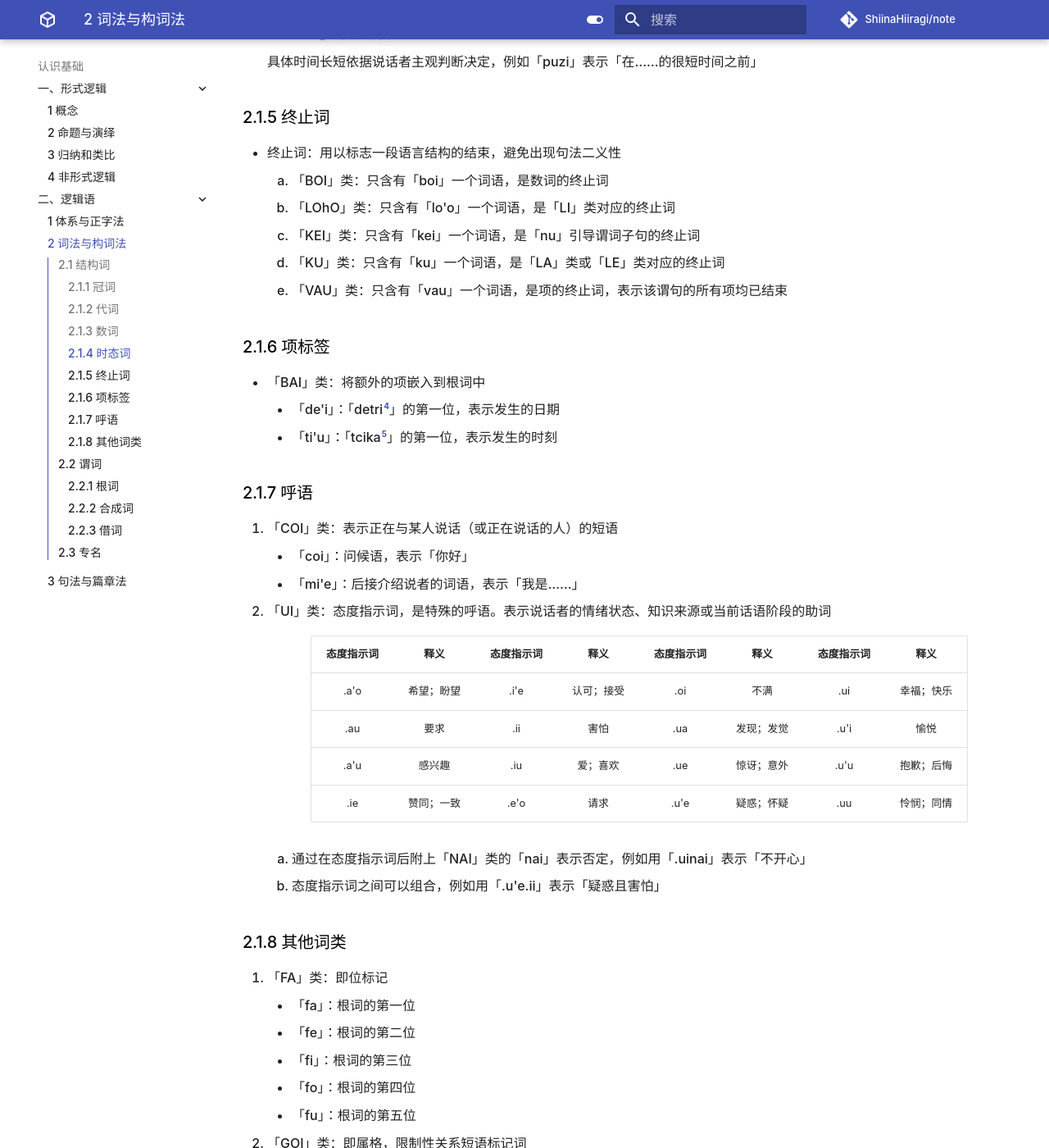
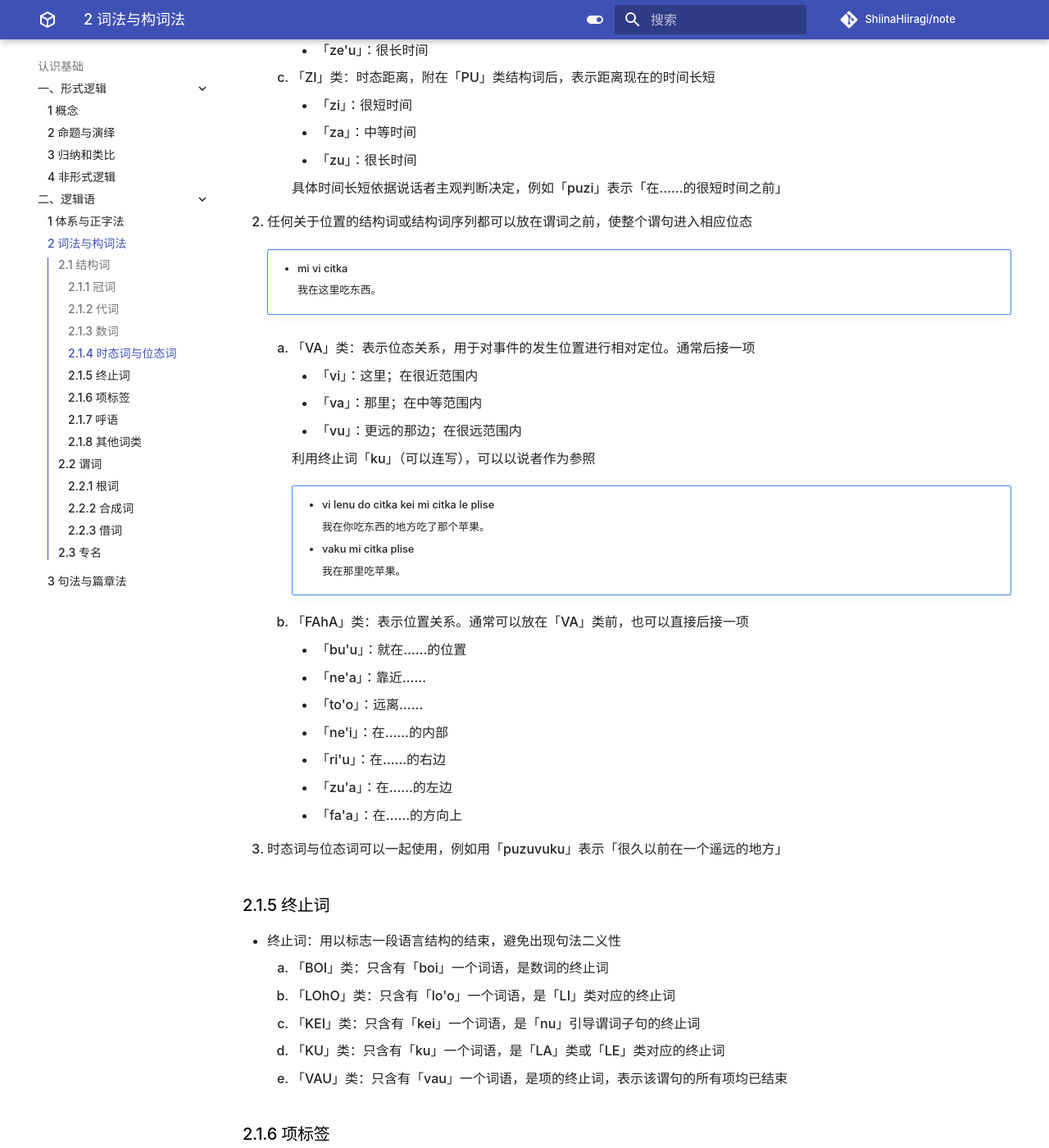
Before and after one commit to ShiinaHiiragi/note, an MkDocs documentation site: the page built from docs/cogn/jbo/lex.md, in a window 1280 px wide and 1400 px high, scrolled down 4273 px. Shown: the whole window at 82% size. Built offline with MkDocs 1.6.1 and Material for MkDocs 9.7.7, drawn with Linux system fonts in a browser that asks for light colours; comment, search, counter and statistics services are not loaded; some of the changed text lies outside the part shown.

Commit message:
add location tense

```diff
--- a/docs/cogn/jbo/lex.md
+++ b/docs/cogn/jbo/lex.md
@@ -145,33 +145,74 @@
 
                 全世界所有苹果的一半
 
-### 2.1.4 时态词
-1. 「PU」类：表示时态关系，用于对事件的发生时间进行相对定位。通常后接一项以及一个谓句
-    - 「pu」：意为「在……之前」
-    - 「ba」：意为「在……之后」
-    - 「ca」：意为「与……同时」
-
-    利用终止词「ku」（可以连写），可以省略作为参照的事件
+### 2.1.4 时态词与位态词
+1. 任何关于时间的结构词或结构词序列都可以放在谓词之前，使整个谓句进入相应时态
 
     !!! note ""
-        - pu lenu do citka kei mi citka le plise
+        - mi puzize'i citka le plise
 
-            在你吃东西之前，我吃了那个苹果。
+            我刚刚一下子就吃完了那个苹果。
 
-        - caku mi citka le plise
+    1. 「PU」类：表示时态关系，用于对事件的发生时间进行相对定位。通常后接一项
+        - 「pu」：意为「在……之前」
+        - 「ba」：意为「在……之后」
+        - 「ca」：意为「与……同时」
 
-            现在我吃了那个苹果。
+        利用终止词「ku」（可以连写），可以省略作为参照的事件
 
-2. 「ZEhA」类：表示持续时间长短
-    - 「ze'i」：很短时间
-    - 「ze'a」：中等时间
-    - 「ze'u」：很长时间
-3. 「ZI」类：时态距离，附在「PU」类结构词后，表示距离现在的时间长短
-    - 「zi」：很短时间
-    - 「za」：中等时间
-    - 「zu」：很长时间
+        !!! note ""
+            - pu lenu do citka kei mi citka le plise
 
-    具体时间长短依据说话者主观判断决定，例如「puzi」表示「在……的很短时间之前」
+                在你吃东西之前，我吃了那个苹果。
+
+            - caku mi citka le plise
+
+                现在我吃了那个苹果。
+
+    2. 「ZEhA」类：表示持续时间长短
+        - 「ze'i」：很短时间
+        - 「ze'a」：中等时间
+        - 「ze'u」：很长时间
+    3. 「ZI」类：时态距离，附在「PU」类结构词后，表示距离现在的时间长短
+        - 「zi」：很短时间
+        - 「za」：中等时间
+        - 「zu」：很长时间
+
+        具体时间长短依据说话者主观判断决定，例如「puzi」表示「在……的很短时间之前」
+
+2. 任何关于位置的结构词或结构词序列都可以放在谓词之前，使整个谓句进入相应位态
+
+    !!! note ""
+        - mi vi citka
+
+            我在这里吃东西。
+
+    1. 「VA」类：表示位态关系，用于对事件的发生位置进行相对定位。通常后接一项
+        - 「vi」：这里；在很近范围内
+        - 「va」：那里；在中等范围内
+        - 「vu」：更远的那边；在很远范围内
+
+        利用终止词「ku」（可以连写），可以以说者作为参照
+
+        !!! note ""
+            - vi lenu do citka kei mi citka le plise
+
+                我在你吃东西的地方吃了那个苹果。
+
+            - vaku mi citka plise
+
+                我在那里吃苹果。
+
+    2. 「FAhA」类：表示位置关系。通常可以放在「VA」类前，也可以直接后接一项
+        - 「bu'u」：就在……的位置
+        - 「ne'a」：靠近……
+        - 「to'o」：远离……
+        - 「ne'i」：在……的内部
+        - 「ri'u」：在……的右边
+        - 「zu'a」：在……的左边
+        - 「fa'a」：在……的方向上
+
+3. 时态词与位态词可以一起使用，例如用「puzuvuku」表示「很久以前在一个遥远的地方」
 
 ### 2.1.5 终止词
 - 终止词：用以标志一段语言结构的结束，避免出现句法二义性
```
Also changed, not shown: docs/cogn/jbo/syntax.md (+6 -13 lines).
